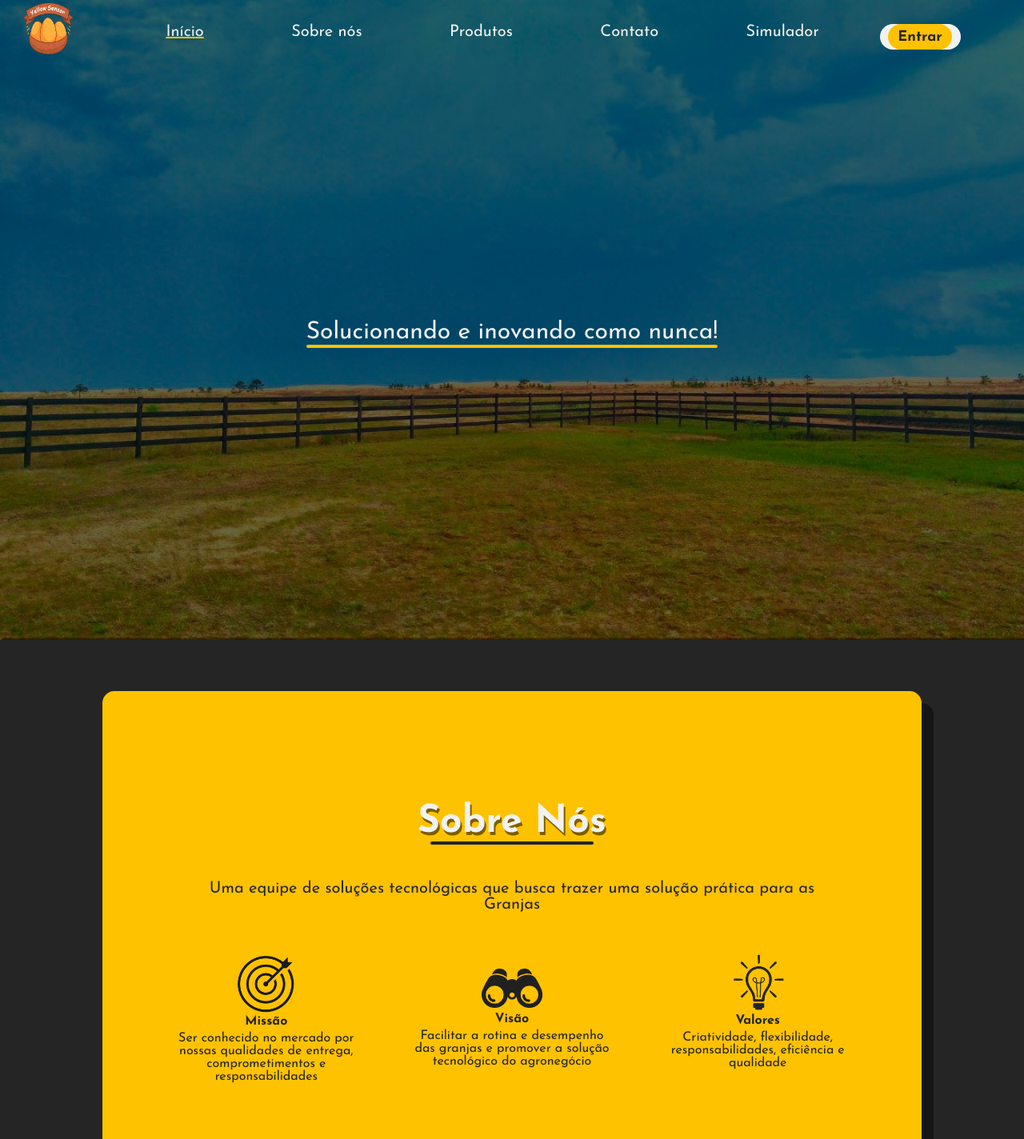
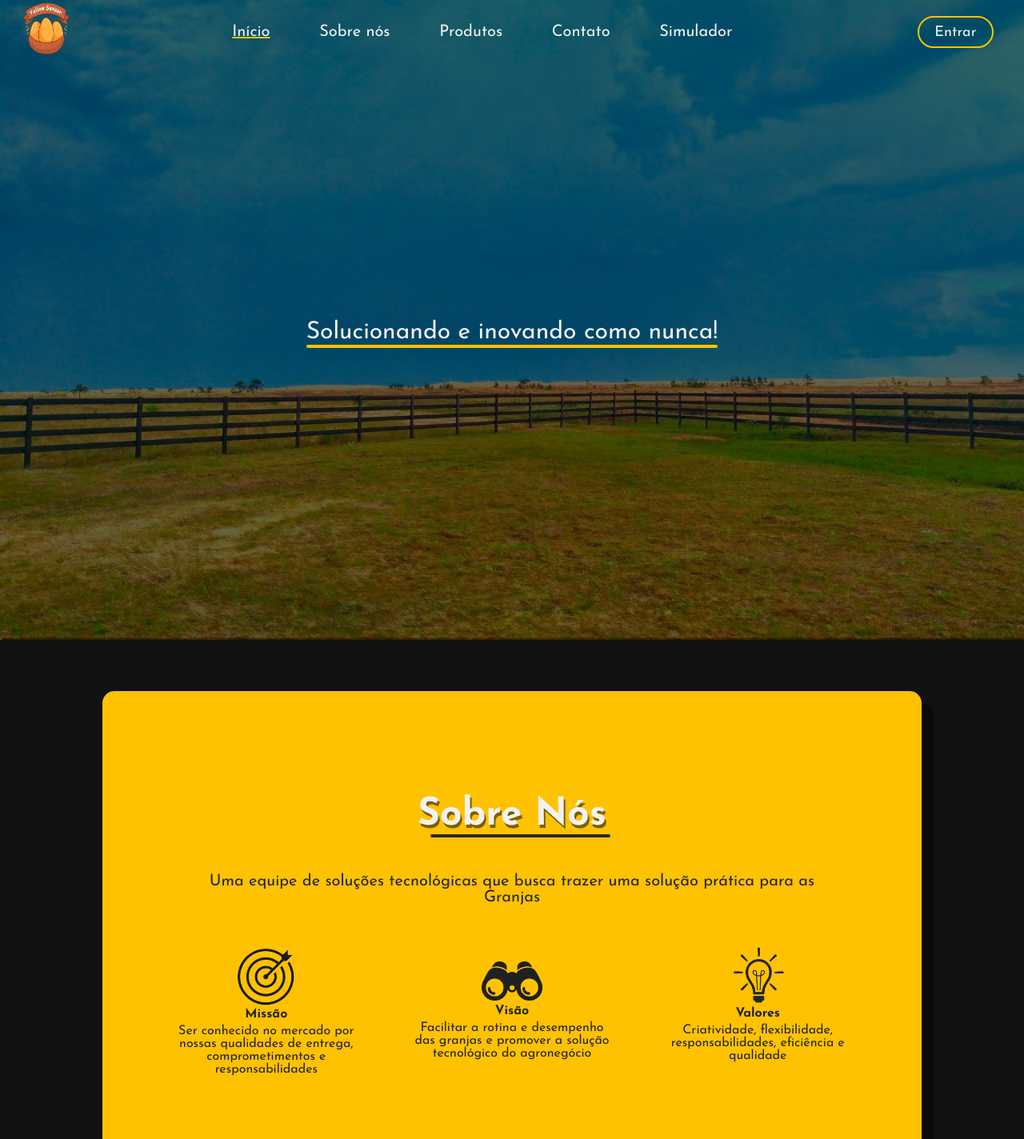
Before and after one commit to Yellow-Sense/site-institucional, a plain HTML site: page index.html in a window 1280 px wide. Shown: the top 1424 px of the page at 80% size. Drawn offline with nearby package versions, Linux system fonts and the light colour scheme.

Commit message:
Botão modificado no css,html e js, também alterei a cor do fundo do site e centralizei os links do menu

```diff
--- a/css/style.css
+++ b/css/style.css
@@ -19,16 +19,11 @@ body::-webkit-scrollbar-thumb {
     color: #252525;
 }
 a{
-    margin: 30px;
     text-decoration: none;
     color: #f2f2f2;
 }
-button{
-    color: #252525;
-    font-weight: bold;
-}
 body{
-    background-color: #252525;
+    background-color: #111111;
 }
 
 /* Área Menu + img do fundo */
@@ -38,11 +33,19 @@ body{
     font-size: 20px;
     width: 100%;
     height: 10%;
+    display: flex;
+    justify-content: center;
 }
 .links_menu{
+    text-align: center;
+    width: 87%;
+    align-self: center;
     display: flex;
-    justify-content:space-evenly;
+    justify-content: center;
     text-decoration-color: #ffc200;
+}
+.links_menu a{
+    margin-right: 6%;
 }
 .div_img_logo{
     float: left;
@@ -54,24 +57,32 @@ body{
     width: 70%;
     height: 90%;
 }
-#fundo_btn_entrar{
+/* #fundo_btn_entrar{
     height: 4vh;
     width: 150%;
     float: right;
     background-color: #F2F2F2;
     border-radius: 20px;
+} */
+#div_btn_entrar{
+    width: 8%;
+    margin-right: 3%;
+    display: flex;
 }
-#btn_entrar{
-    width: 80%;
-    height: 100%;
-    background-color: #ffc200;
-    color: #252525;
+#btn_entrar {
+    align-self: center;
+    width: 100%;
+    height: 50%;
+    background-color: #00000000;
     border-radius: 20px;
-    border-style: none;
-    margin-left: 10%;
+    border-style: solid;
+    border-color: #ffc200;
     font-size: 18px;
 }
-/* Área da Parte 'Inicio' */
+#btn_entrar p{
+    color: #f2f2f2;
+}
+    /* Área da Parte 'Inicio' */
 
 .div_inicio{
     background-image: url('../img/fundo_site.jpeg');
@@ -116,27 +127,25 @@ body{
     align-content: center;
     margin:auto;
 }
-.div_sobre .titulo{
+.div_sobre .container .titulo{
     font-size: 3em;
     color: #f2f2f2;
     font-weight: bold;
-    text-align: center;
-    padding-top: 70px;
+    padding-top: 5%;
     text-shadow: 2px 4px rgba(0, 0, 0, 0.514);
-    font-family: 'Josefin Sans', sans-serif;
 }
-.div_sobre .text{
+.div_sobre .container .text{
     font-size: 20px;
     text-align: center;
     padding-top: 45px;
 }
-.div_sobre hr{
+.div_sobre .container hr{
     background-color: #252525;
-    width: 20%;
+    border-radius: 20px;
+    width: 22%;
     height: 4px;
     border-radius: 20px;
     border-style: none;
-    margin-left: 40%;
 }
 .linha_sobre{
     display: flex;
@@ -221,7 +230,7 @@ body{
 /* Conteúdo Sobre Nós - Equipe */
 
 .div_equipe{
-    border-top: 4px solid #252525;
+    border-top: 4px solid #111111;
     height: 56%;
 }
 .div_equipe .container{
--- a/index.html
+++ b/index.html
@@ -28,13 +28,13 @@
             <a class="link_produto" href="#sec_produto">Produtos</a>
             <a class="link_contato" href="#sec_contato">Contato</a>
             <a class="link_simulador" href="">Simulador</a>
-            <a href="login.html">
-                <div id="fundo_btn_entrar">
-                    <button id="btn_entrar">
-                        <p class="p_btn_entrar">Entrar</p>
-                    </button>
-                </div>
-            </a>
+        </div>
+        <div id="div_btn_entrar">
+            <button id="btn_entrar">
+                <a href="login.html">
+                    <p class="p_btn_entrar">Entrar</p>
+                </a>
+            </button>
         </div>
     </div>
 
--- a/js/main.js
+++ b/js/main.js
@@ -13,10 +13,9 @@ $(window).on("scroll touchmove", function() {
         $('.link_produto').css('color', '#f2f2f2');
         $('.link_contato').css('color', '#f2f2f2');
         $('.link_simulador').css('color', '#f2f2f2');
-        $('#btn_entrar').css('background-color', '#FFC200');
-        $('#fundo_btn_entrar').css('background-color', '#F2F2F2');
+        $('#btn_entrar').css('border-color', '#FFC200');
+        $('.p_btn_entrar').css('color', '#F2F2F2');
         div_menu.style.transition = "0.2s";//Controle do tempo da duração da transição de cor
-        fundo_btn_entrar.style.transition = "0.2s";//Controle do tempo da duração da transição de cor
         btn_entrar.style.transition = "0.5s";//Controle do tempo da duração da transição de cor
 
         $('.link_sobre').css('text-decoration','none');
@@ -36,10 +35,9 @@ $(window).on("scroll touchmove", function() {
         $('.link_produto').css('color', '#252525');
         $('.link_contato').css('color', '#252525');
         $('.link_simulador').css('color', '#252525');
-        $('#btn_entrar').css('background-color', '#FFC200');
-        $('#fundo_btn_entrar').css('background-color', '#252525');
+        $('#btn_entrar').css('border-color', '#252525');
+        $('.p_btn_entrar').css('color', '#252525');
         div_menu.style.transition = "0.2s";//Controle do tempo da duração da transição de cor
-        fundo_btn_entrar.style.transition = "0.2s";//Controle do tempo da duração da transição de cor
         btn_entrar.style.transition = "0.5s";//Controle do tempo da duração da transição de cor
 
 
@@ -59,10 +57,9 @@ $(window).on("scroll touchmove", function() {
         $('.link_produto').css('color', '#252525');
         $('.link_contato').css('color', '#252525');
         $('.link_simulador').css('color', '#252525');
-        $('#btn_entrar').css('background-color', '#FFC200');
-        $('#fundo_btn_entrar').css('background-color', '#252525');
+        $('#btn_entrar').css('border-color', '#252525');
+        $('.p_btn_entrar').css('color', '#252525');
         div_menu.style.transition = "0.2s";//Controle do tempo da duração da transição de cor
-        fundo_btn_entrar.style.transition = "0.2s";//Controle do tempo da duração da transição de cor
         btn_entrar.style.transition = "0.5s";//Controle do tempo da duração da transição de cor
 
 
@@ -82,10 +79,9 @@ $(window).on("scroll touchmove", function() {
         $('.link_produto').css('color', '#252525');
         $('.link_contato').css('color', '#252525');
         $('.link_simulador').css('color', '#252525');
-        $('#btn_entrar').css('background-color', '#FFC200');
-        $('#fundo_btn_entrar').css('background-color', '#252525');
+        $('#btn_entrar').css('border-color', '#252525');
+        $('.p_btn_entrar').css('color', '#252525');
         div_menu.style.transition = "0.2s";//Controle do tempo da duração da transição de cor
-        fundo_btn_entrar.style.transition = "0.2s";//Controle do tempo da duração da transição de cor
         btn_entrar.style.transition = "0.5s";//Controle do tempo da duração da transição de cor
 
 
```
